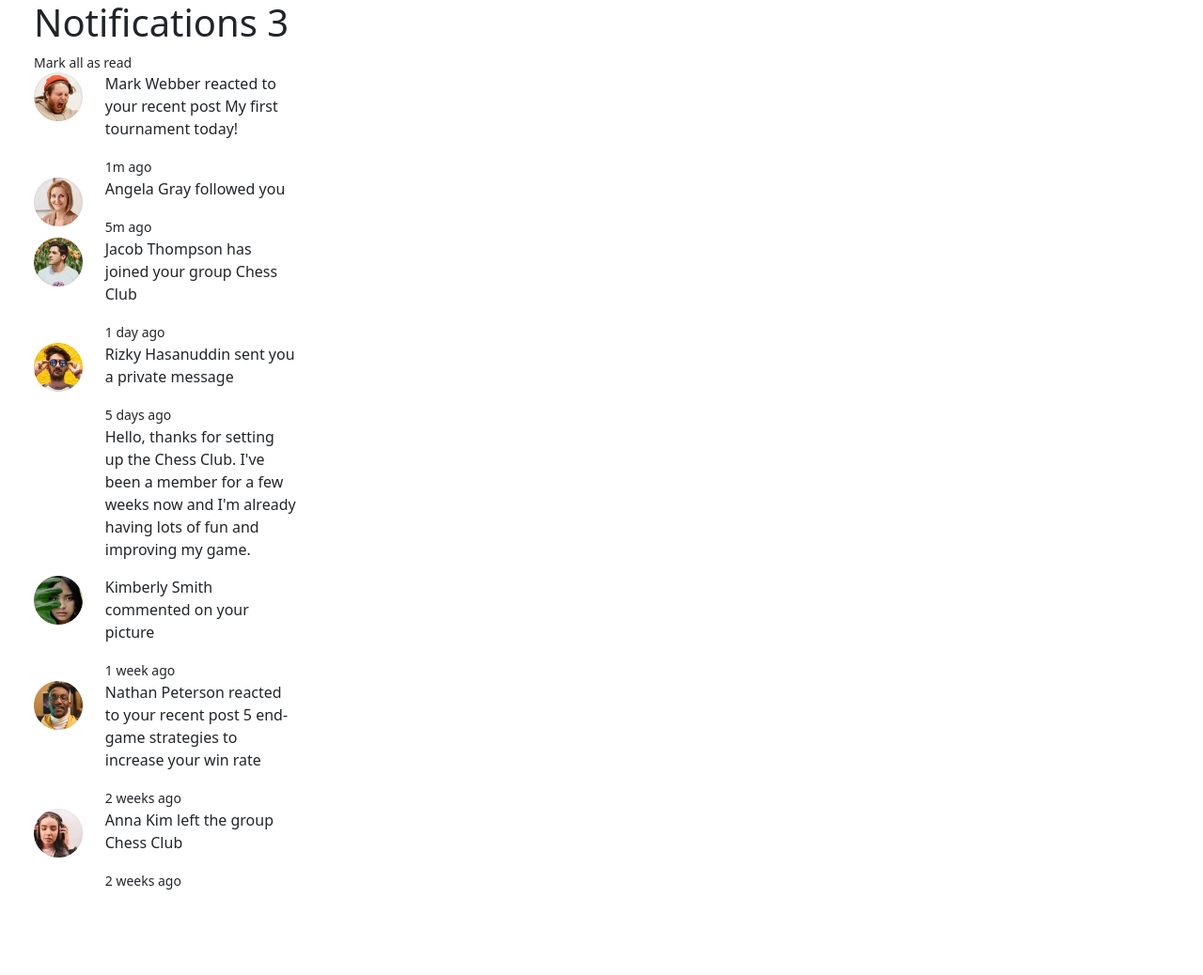
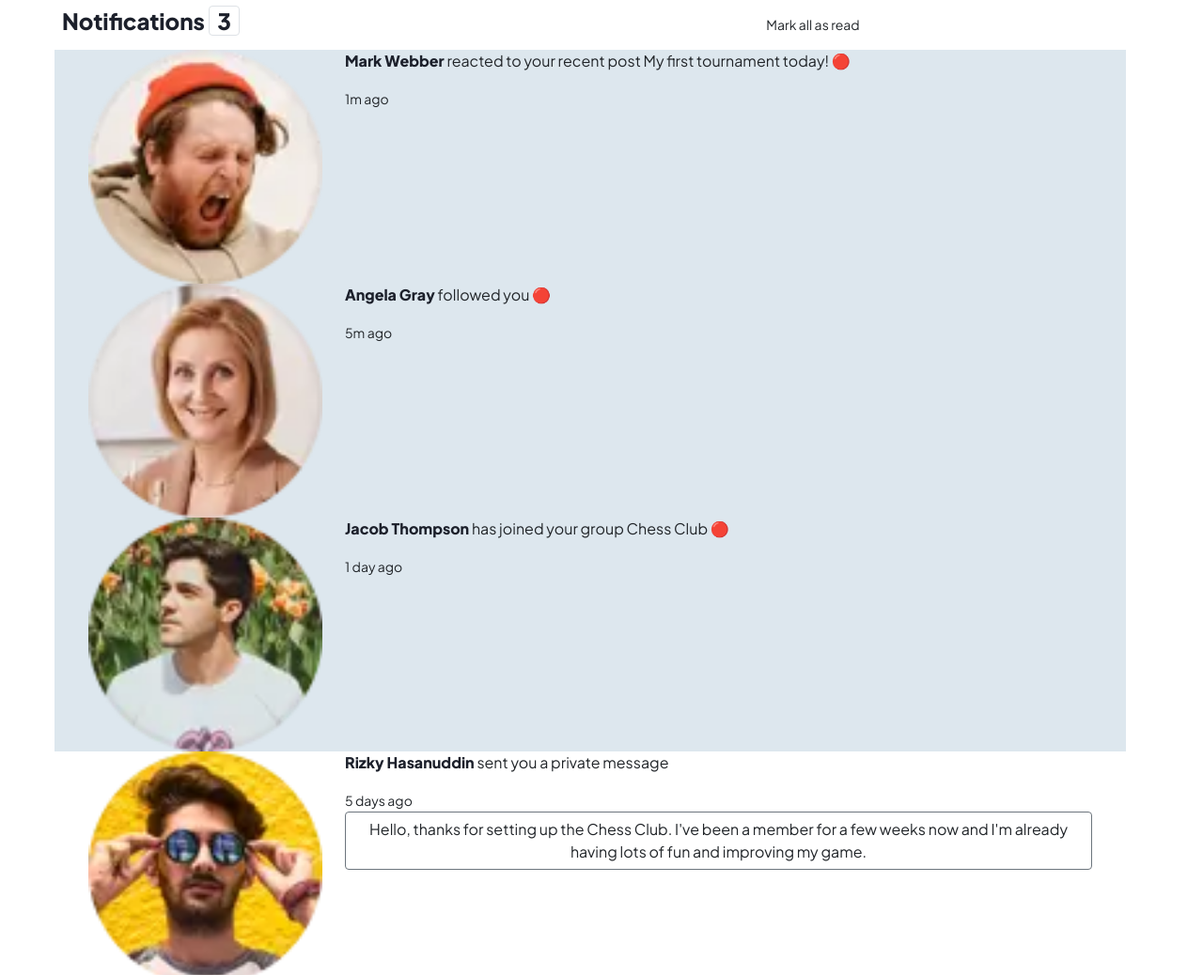
Before and after one commit to abdullahmuslim/notification-page-component, a plain HTML site: page index.html in a window 1280 px wide. Shown: the top 1038 px of the page at 94% size. Before the commit the page ends 949 px from the top, so only its background shows below. Drawn offline with Linux system fonts and the light colour scheme.

Commit message:
Made to look close to the design

```diff
--- a/index.html
+++ b/index.html
@@ -9,22 +9,22 @@
   <title>Frontend Mentor | Notifications page</title>
 
   <!-- stylesheets 👍 -->
+  <link rel="stylesheet" href="bootstrap-5.0.2/css/bootstrap.css" />
   <link rel="stylesheet" href="style.css" />
-  <link rel="stylesheet" href="bootstrap-5.0.2/css/bootstrap.css" />
 </head>
-<body>
-  <main class="container">
+<body class="container justify-content-center align-items-center p-0">
+  <main class="container p-0">
 
-    <div class="container row justify-content-between">
-      <h1 class="primary col">Notifications <span>3</span></h1>
-      <small class="col">Mark all as read</small>
+    <div class="container row justify-content-between align-items-center p-2">
+      <h1 class="h4 primary col-8 p-0">Notifications <span class="px-2 border rounded">3</span></h1>
+      <small class="col p-0">Mark all as read</small>
     </div>
 
 
     <div class="unseen container row align-items-start">
       <img class="col-3" src="assets/images/avatar-mark-webber.webp" alt="">
       <div class="col">
-        <p><span class="primary">Mark Webber</span> reacted to your recent post My first tournament today!</p>
+        <p><span class="primary">Mark Webber</span> reacted to your recent post My first tournament today! 🔴</p>
         <small>1m ago</small>
       </div>
     </div>
@@ -33,7 +33,7 @@
     <div class="unseen container row align-items-start">
       <img class="col-3" src="assets/images/avatar-angela-gray.webp" alt="">
       <div class="col">
-        <p><span class="primary">Angela Gray</span> followed you</p>
+        <p><span class="primary">Angela Gray</span> followed you 🔴</p>
         <small>5m ago</small>
       </div>
     </div>
@@ -42,7 +42,7 @@
     <div class="unseen container row align-items-start">
       <img class="col-3" src="assets/images/avatar-jacob-thompson.webp" alt="">
       <div class="col">
-        <p><span class="primary">Jacob Thompson</span> has joined your group Chess Club</p>
+        <p><span class="primary">Jacob Thompson</span> has joined your group Chess Club 🔴</p>
         <small>1 day ago</small>
       </div>
     </div>
@@ -52,7 +52,7 @@
       <div class="col">
         <p><span class="primary">Rizky Hasanuddin</span> sent you a private message</p>
         <small>5 days ago</small>
-        <p>Hello, thanks for setting up the Chess Club. I've been a member for a few weeks now and
+        <p class="btn btn-outline border-secondary rounded">Hello, thanks for setting up the Chess Club. I've been a member for a few weeks now and
           I'm already having lots of fun and improving my game.</p>
       </div>
     </div>
--- a/style.css
+++ b/style.css
@@ -1,15 +1,18 @@
 body {
   font-family: 'Plus Jakarta Sans', sans-serif;
-  /* opacity: .8;
-  background-image: url(design/mobile-design.jpg); */
-  width: 375px;
+  /* opacity: .7;
+  background-image: url(design/mobile-design.jpg);
+  width: 375px;*/
 }
-/* * {
+* {
   padding: 0;
   margin: 0;
-} */
+}
 h1 {
   font-size: 20px;
+}
+main > div:first-child span {
+  text-align: right;
 }
 p {
   font-size: 16px;
@@ -47,14 +50,14 @@ h1 span {
 div > img {
   width: 48px;
 }
-
+*/
 .primary {
   color: hsl(224, 21%, 14%);
   font-weight: 800;
 }
 .unseen {
   background-color: hsl(205, 33%, 90%);
-} */
+}
 
 @font-face {
   font-family: 'Plus Jakarta Sans';
```
